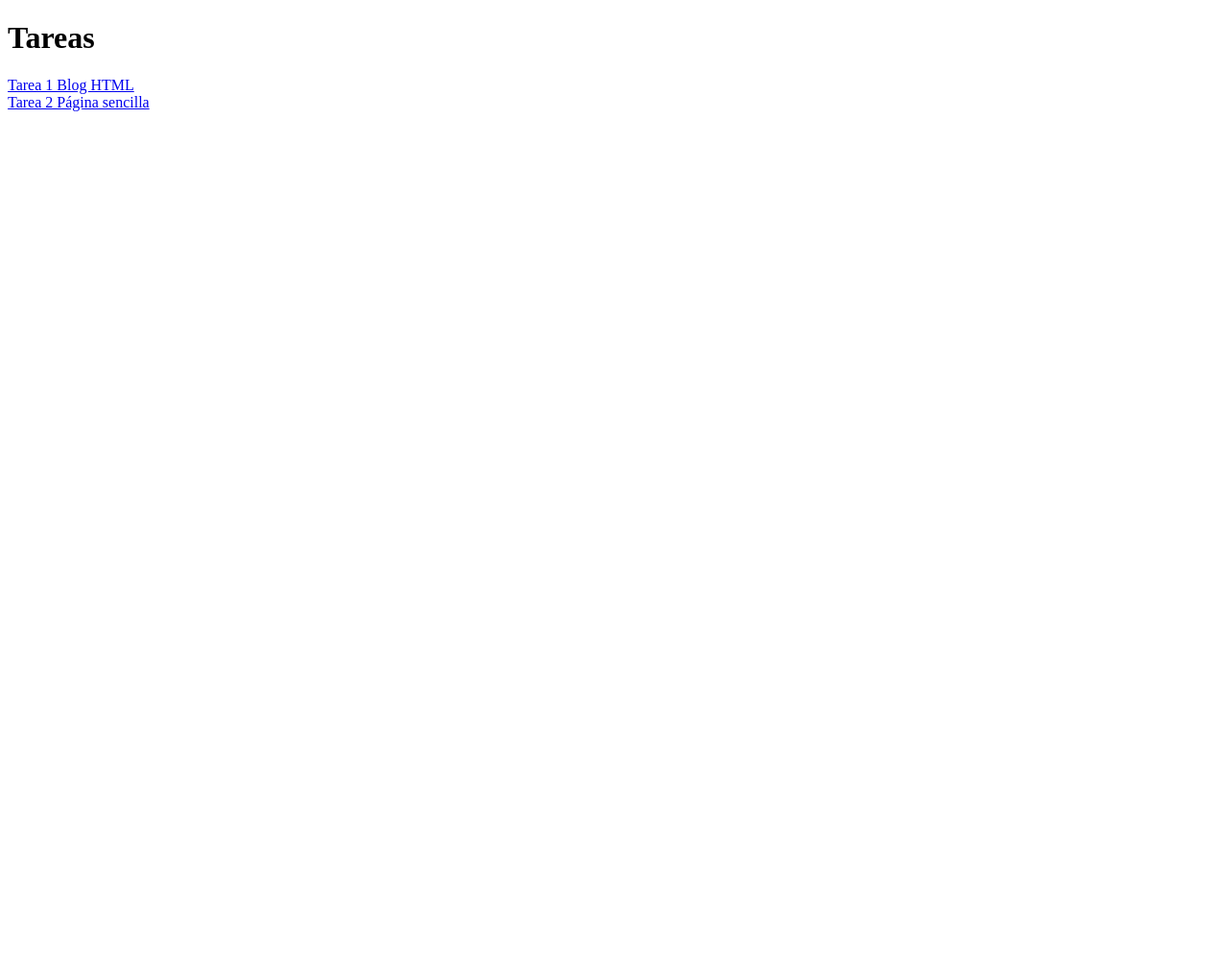
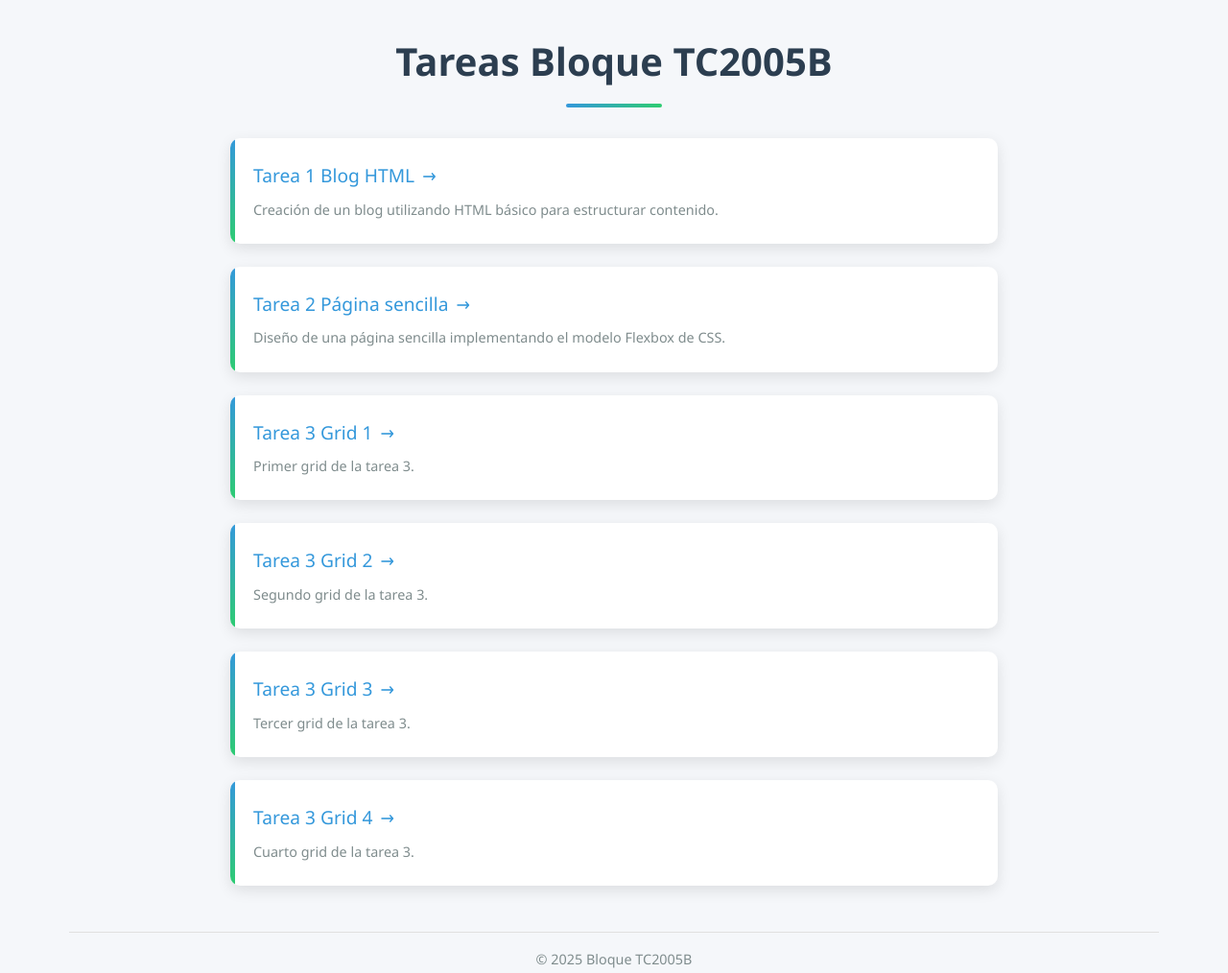
Before and after one commit to SantinoMatIm/tareasWebYVideojuegos, a plain HTML site: page index.html in a window 1280 px wide. Shown: the whole page at 96% size. Before the commit the page ends 800 px from the top, so only its background shows below. Drawn offline with Linux system fonts and the light colour scheme.

Commit message:
Added styles to main index

```diff
--- a/index.html
+++ b/index.html
@@ -4,10 +4,45 @@
     <meta charset="UTF-8">
     <meta name="viewport" content="width=device-width, initial-scale=1.0">
     <title>Tareas Bloque TC2005B</title>
+    <link href="styles.css" rel="stylesheet">
 </head>
 <body>
-    <h1>Tareas</h1>
-    <a href="blog/blog.html">Tarea 1 Blog HTML</a><br>
-    <a href="flexboxActivity/flexbox.html">Tarea 2 Página sencilla</a><br>
+    <h1>Tareas Bloque TC2005B</h1>
+
+    <div class="tareas-container">
+        <div class="tarea-card">
+            <a href="blog/blog.html">Tarea 1 Blog HTML</a>
+            <p class="tarea-description">Creación de un blog utilizando HTML básico para estructurar contenido.</p>
+        </div>
+
+        <div class="tarea-card">
+            <a href="flexboxActivity/flexbox.html">Tarea 2 Página sencilla</a>
+            <p class="tarea-description">Diseño de una página sencilla implementando el modelo Flexbox de CSS.</p>
+        </div>
+
+        <div class="tarea-card">
+            <a href="grid1/index.html">Tarea 3 Grid 1</a>
+            <p class="tarea-description">Primer grid de la tarea 3.</p>
+        </div>
+
+        <div class="tarea-card">
+            <a href="grid2/index.html">Tarea 3 Grid 2</a>
+            <p class="tarea-description">Segundo grid de la tarea 3.</p>
+        </div>
+
+        <div class="tarea-card">
+            <a href="grid3/index.html">Tarea 3 Grid 3</a>
+            <p class="tarea-description">Tercer grid de la tarea 3.</p>
+        </div>
+
+        <div class="tarea-card">
+            <a href="grid4/index.html">Tarea 3 Grid 4</a>
+            <p class="tarea-description">Cuarto grid de la tarea 3.</p>
+        </div>
+    </div>
+
+    <footer>
+        &copy; 2025 Bloque TC2005B
+    </footer>
 </body>
 </html>
--- /dev/null
+++ b/styles.css
@@ -0,0 +1,128 @@
+        * {
+            margin: 0;
+            padding: 0;
+            box-sizing: border-box;
+        }
+
+        body {
+            font-family: 'Segoe UI', Tahoma, Geneva, Verdana, sans-serif;
+            line-height: 1.6;
+            color: #333;
+            background-color: #f5f7fa;
+            padding: 2rem;
+            max-width: 1200px;
+            margin: 0 auto;
+        }
+
+        /* Cabecera */
+        h1 {
+            font-size: 2.5rem;
+            color: #2c3e50;
+            margin-bottom: 2rem;
+            text-align: center;
+            position: relative;
+            padding-bottom: 1rem;
+        }
+
+        h1::after {
+            content: '';
+            position: absolute;
+            bottom: 0;
+            left: 50%;
+            transform: translateX(-50%);
+            width: 100px;
+            height: 4px;
+            background: linear-gradient(to right, #3498db, #2ecc71);
+            border-radius: 2px;
+        }
+
+        /* Contenedor de tareas */
+        .tareas-container {
+            display: flex;
+            flex-direction: column;
+            gap: 1.5rem;
+            max-width: 800px;
+            margin: 0 auto;
+        }
+
+        /* Tarjetas de tareas */
+        .tarea-card {
+            background-color: white;
+            border-radius: 10px;
+            box-shadow: 0 5px 15px rgba(0, 0, 0, 0.1);
+            padding: 1.5rem;
+            transition: all 0.3s ease;
+            position: relative;
+            overflow: hidden;
+        }
+
+        .tarea-card:hover {
+            transform: translateY(-5px);
+            box-shadow: 0 10px 20px rgba(0, 0, 0, 0.15);
+        }
+
+        .tarea-card::before {
+            content: '';
+            position: absolute;
+            top: 0;
+            left: 0;
+            width: 5px;
+            height: 100%;
+            background: linear-gradient(to bottom, #3498db, #2ecc71);
+        }
+
+        .tarea-card a {
+            font-size: 1.2rem;
+            color: #3498db;
+            text-decoration: none;
+            display: flex;
+            align-items: center;
+            font-weight: 500;
+            transition: color 0.2s ease;
+        }
+
+        .tarea-card a:hover {
+            color: #2ecc71;
+        }
+
+        .tarea-card a::after {
+            content: '→';
+            margin-left: 8px;
+            transition: margin-left 0.2s ease;
+        }
+
+        .tarea-card a:hover::after {
+            margin-left: 12px;
+        }
+
+        /* Información adicional de las tareas */
+        .tarea-description {
+            margin-top: 0.5rem;
+            color: #7f8c8d;
+            font-size: 0.9rem;
+        }
+
+        /* Footer */
+        footer {
+            margin-top: 3rem;
+            text-align: center;
+            color: #7f8c8d;
+            font-size: 0.9rem;
+            padding-top: 1rem;
+            border-top: 1px solid #e0e0e0;
+        }
+
+        /* Responsividad */
+        @media (max-width: 768px) {
+            body {
+                padding: 1rem;
+            }
+
+            h1 {
+                font-size: 2rem;
+            }
+
+            .tarea-card {
+                padding: 1.2rem;
+            }
+        }
```
